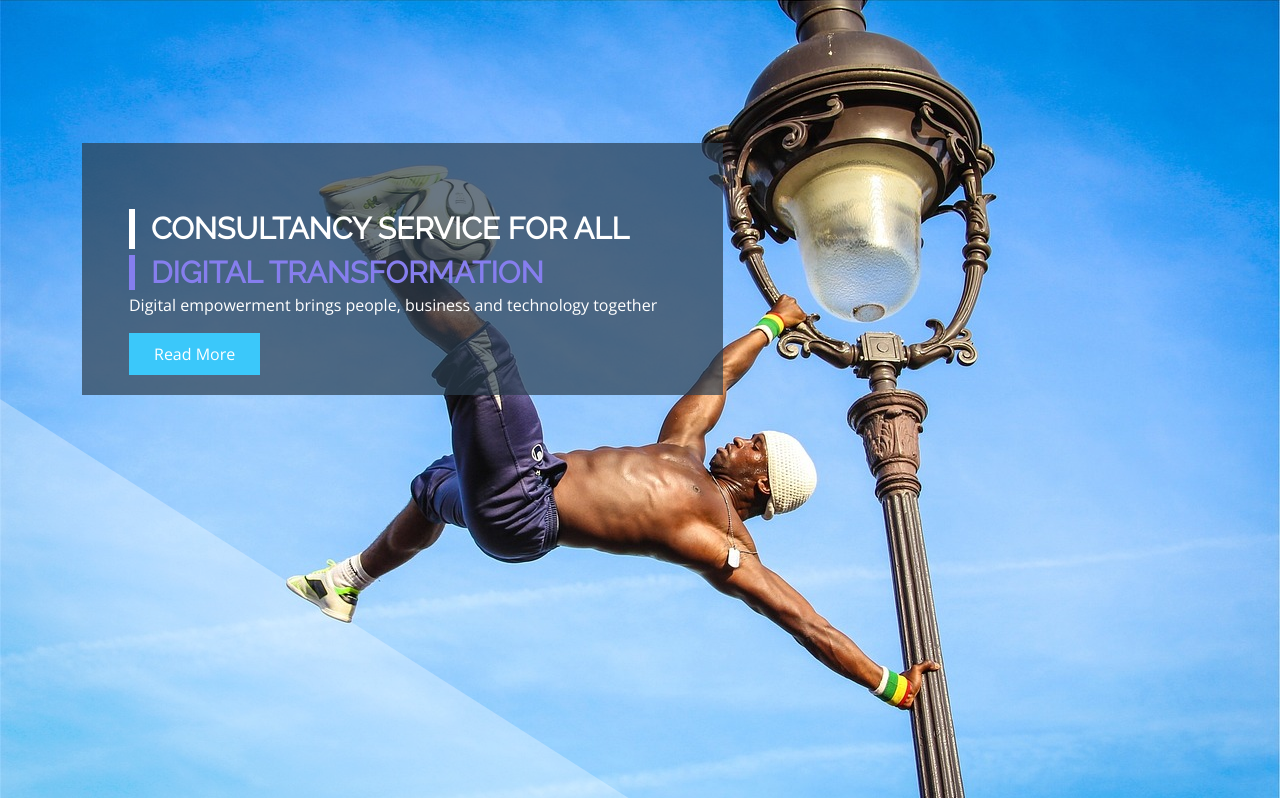
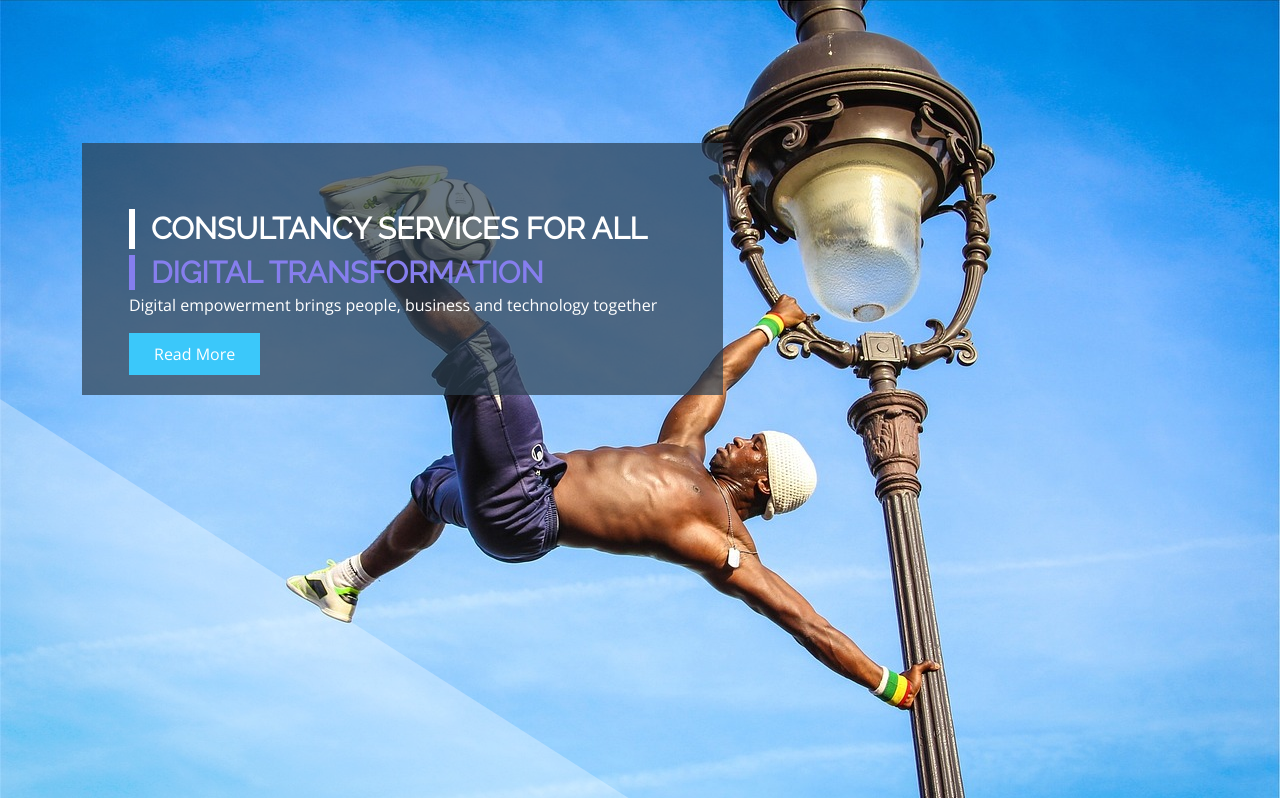
Before and after one commit to tiwiex/enluka_website, a PHP site: page / in a window 1280 px wide. Shown: the part 176-974 px from the top of the page. Run offline with PHP 8.4, Linux system fonts and the light colour scheme; some libraries are stand-ins or nearby versions; some web fonts are replaced.

Commit message:
Corrected service to services in Hero

```diff
--- a/index.php
+++ b/index.php
@@ -47,7 +47,7 @@ include 'includes/header.php'
                 <div class="col-md-10 col-lg-7 mr-auto index-carousel">
                     <div class="owl-carousel owl-theme default-carousel nav-0 z-index mt-md-4 mt-xl-5 pt-md-4 pt-xl-5 dots-0 pb-md-5">
                         <div class="pt-0 mt-0 pt-xl-5 mt-xl-5 wow slideInUp hero-bg" data-wow-duration="2s" data-wow-delay=".4s">
-                            <h1 class="fables-page-sub fables-main-text-color font-weight-bold mb-1">CONSULTANCY SERVICE FOR ALL</h1>
+                            <h1 class="fables-page-sub fables-main-text-color font-weight-bold mb-1">CONSULTANCY SERVICES FOR ALL</h1>
                                 <span class="fables-page-sub fables-second-text-color">DIGITAL TRANSFORMATION</span>
 
                             <p class="fables-main-text-color mb-3 light-font fables-header-slider-details">
@@ -56,7 +56,7 @@ include 'includes/header.php'
                             <a href="digital_transformation" class="btn fables-second-background-color fables-second-border-color white-color rounded-0 mr-4 px-3 px-md-4 py-2 bg-hover-transparent fables-second-hover-color">Read More</a>
                         </div>
                         <div class="pt-0 mt-0 pt-xl-5 mt-xl-5 wow slideInUp hero-bg" data-wow-duration="2s" data-wow-delay=".8s">
-                            <h1 class="fables-page-sub fables-main-text-color font-weight-bold mb-1">CONSULTANCY SERVICE FOR ALL</h1>
+                            <h1 class="fables-page-sub fables-main-text-color font-weight-bold mb-1">CONSULTANCY SERVICES FOR ALL</h1>
                                 <span class="fables-page-sub fables-second-text-color">BUSINESS TRANSFORMATION</span>
 
                             <p class="fables-forth-text-colo mb-3 light-font fables-header-slider-details">
```
